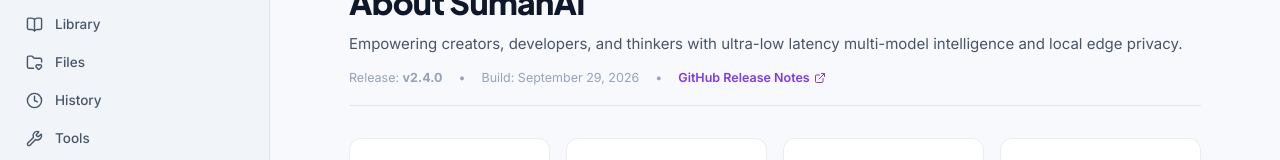
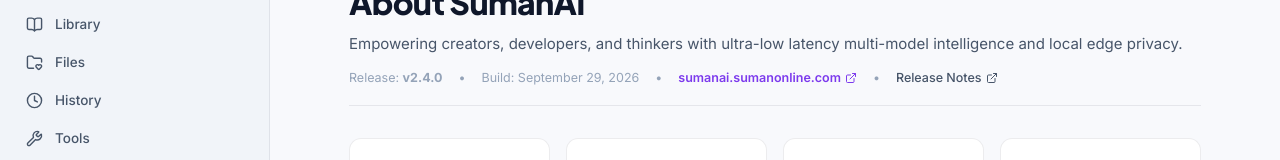
Before and after one commit to SumanCH8514/SumanAI-Chat-Platform, a React (Vite) app in the folder frontend/: page /about in a window 1280 px wide. Shown: the part 175-335 px from the top of the page. Built offline with nearby package versions, Linux system fonts and the light colour scheme; no server answers.

Commit message:
docs(release): integrate live production URL sumanai.sumanonline.com across docs, sitemaps, and meta headers

```diff
--- a/frontend/index.html
+++ b/frontend/index.html
@@ -5,30 +5,27 @@
   <meta charset="UTF-8" />
   <link rel="icon" type="image/png" href="/favicon.png" />
   <meta name="viewport" content="width=device-width, initial-scale=1.0" />
-  <title>SumanAI — Smarter tools for a connected world</title>
+  <title>SumanAI — Next-Generation Multi-Model AI & Canvas Workspace</title>
   <meta name="description"
-    content="SumanAI is a premium multi-model AI chat platform featuring Gemini 3, Gemma 3, and deep reasoning models. Experience high-performance AI integration with live code preview and smart search." />
+    content="SumanAI is a high-throughput multi-model AI chat platform featuring NVIDIA NIM, Groq LPUs, live code canvas preview, and local WebAssembly tools." />
   <meta name="keywords"
-    content="Suman Ai Chat Platform, SumanAI, AI Chatbot, Gemini 3, Gemma 3, LLM Router, AI Code Editor, Smart Search AI" />
-  <meta name="author" content="Suman Online" />
+    content="SumanAI, Suman AI, Multi-Model AI, Groq LPU, NVIDIA NIM, AI Chatbot, GLM, Gemma, Kimi, Llama 3.2 Vision, AI Code Canvas, Background Remover" />
+  <meta name="author" content="Suman Chakrabortty" />
 
-  <!-- Open Graph / Facebook -->
   <meta property="og:type" content="website" />
-  <meta property="og:url" content="https://chat.sumanonline.com/" />
-  <meta property="og:title" content="SumanAI — Smarter tools for a connected world" />
+  <meta property="og:url" content="http://sumanai.sumanonline.com/" />
+  <meta property="og:title" content="SumanAI — Next-Generation Multi-Model AI & Canvas Workspace" />
   <meta property="og:description"
-    content="A premium multi-model AI chat platform featuring Gemini 3, Gemma 3, and deep reasoning models." />
-  <meta property="og:image" content="https://chat.sumanonline.com/og-image.png" />
+    content="A high-performance multi-model generative AI platform featuring NVIDIA NIM, Groq LPUs, live code canvas, and client-side tools." />
+  <meta property="og:image" content="http://sumanai.sumanonline.com/sumanAI-logo1.png" />
 
-  <!-- Twitter -->
   <meta property="twitter:card" content="summary_large_image" />
-  <meta property="twitter:url" content="https://chat.sumanonline.com/" />
-  <meta property="twitter:title" content="SumanAI — Smarter tools for a connected world" />
+  <meta property="twitter:url" content="http://sumanai.sumanonline.com/" />
+  <meta property="twitter:title" content="SumanAI — Next-Generation Multi-Model AI & Canvas Workspace" />
   <meta property="twitter:description"
-    content="A premium multi-model AI chat platform featuring Gemini 3, Gemma 3, and deep reasoning models." />
-  <meta property="twitter:image" content="https://chat.sumanonline.com/og-image.png" />
+    content="A high-performance multi-model generative AI platform featuring NVIDIA NIM, Groq LPUs, live code canvas, and client-side tools." />
+  <meta property="twitter:image" content="http://sumanai.sumanonline.com/sumanAI-logo1.png" />
 
-  <!-- Favicons -->
   <link rel="icon" type="image/png" sizes="32x32" href="/favicon-32x32.png">
   <link rel="icon" type="image/png" sizes="16x16" href="/favicon-16x16.png">
   <link rel="apple-touch-icon" sizes="180x180" href="/apple-touch-icon.png">
--- a/frontend/src/pages/AboutUs.jsx
+++ b/frontend/src/pages/AboutUs.jsx
@@ -57,12 +57,21 @@
           <span>Build: September 29, 2026</span>
           <span>•</span>
           <a
-            href="https://github.com/SumanCH8514/SumanAI-Chat-Platform/releases/tag/v2.4.0"
+            href="http://sumanai.sumanonline.com/"
             target="_blank"
             rel="noopener noreferrer"
             style={{ color: 'var(--brand-primary)', textDecoration: 'none', fontWeight: 600, display: 'inline-flex', alignItems: 'center', gap: '4px' }}
           >
-            GitHub Release Notes <ExternalLink size={12} />
+            sumanai.sumanonline.com <ExternalLink size={12} />
+          </a>
+          <span>•</span>
+          <a
+            href="https://github.com/SumanCH8514/SumanAI-Chat-Platform/releases/tag/v2.4.0"
+            target="_blank"
+            rel="noopener noreferrer"
+            style={{ color: 'var(--text-secondary)', textDecoration: 'none', fontWeight: 500, display: 'inline-flex', alignItems: 'center', gap: '4px' }}
+          >
+            Release Notes <ExternalLink size={12} />
           </a>
         </div>
       </div>
```
Also changed, not shown: frontend/public/robots.txt, 2 other files (tests, documents, lock files or other folders).
